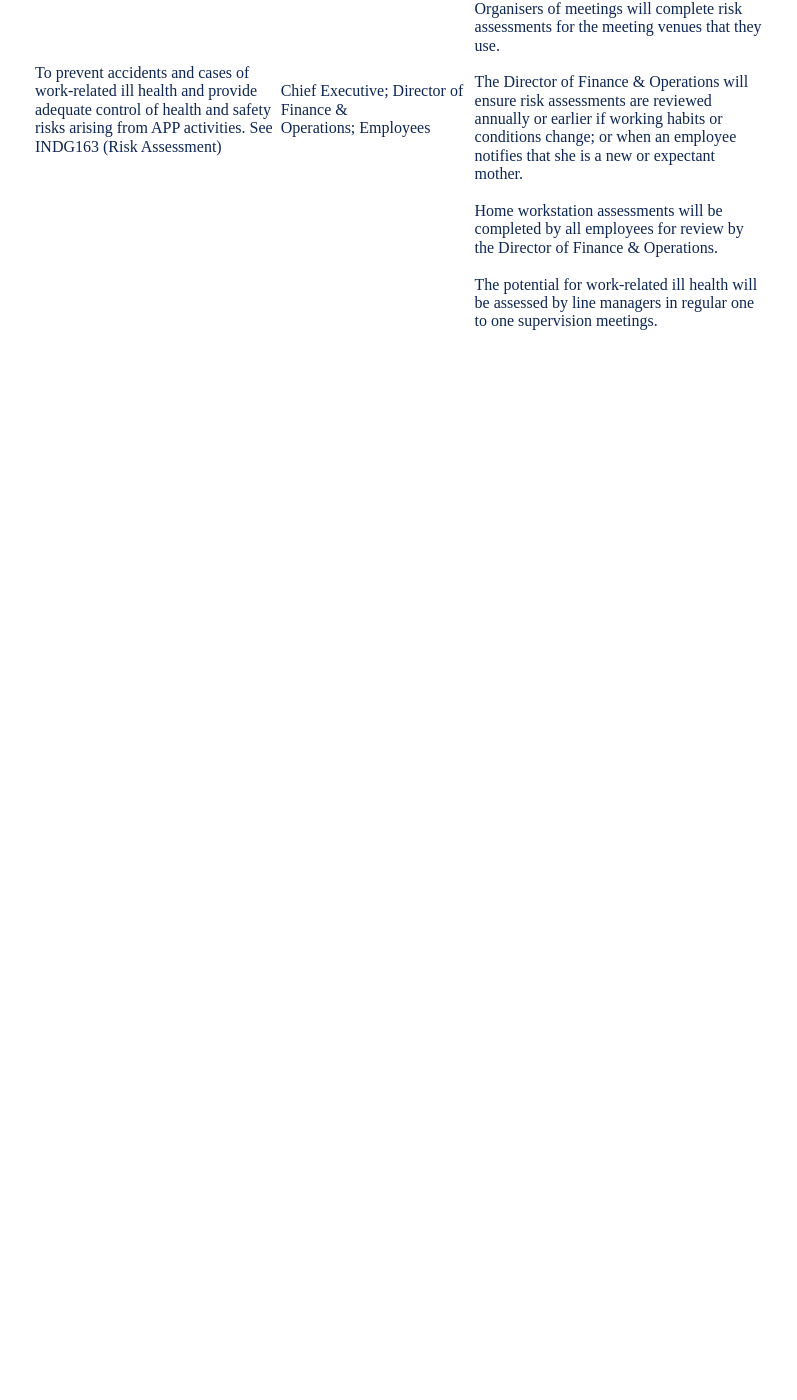
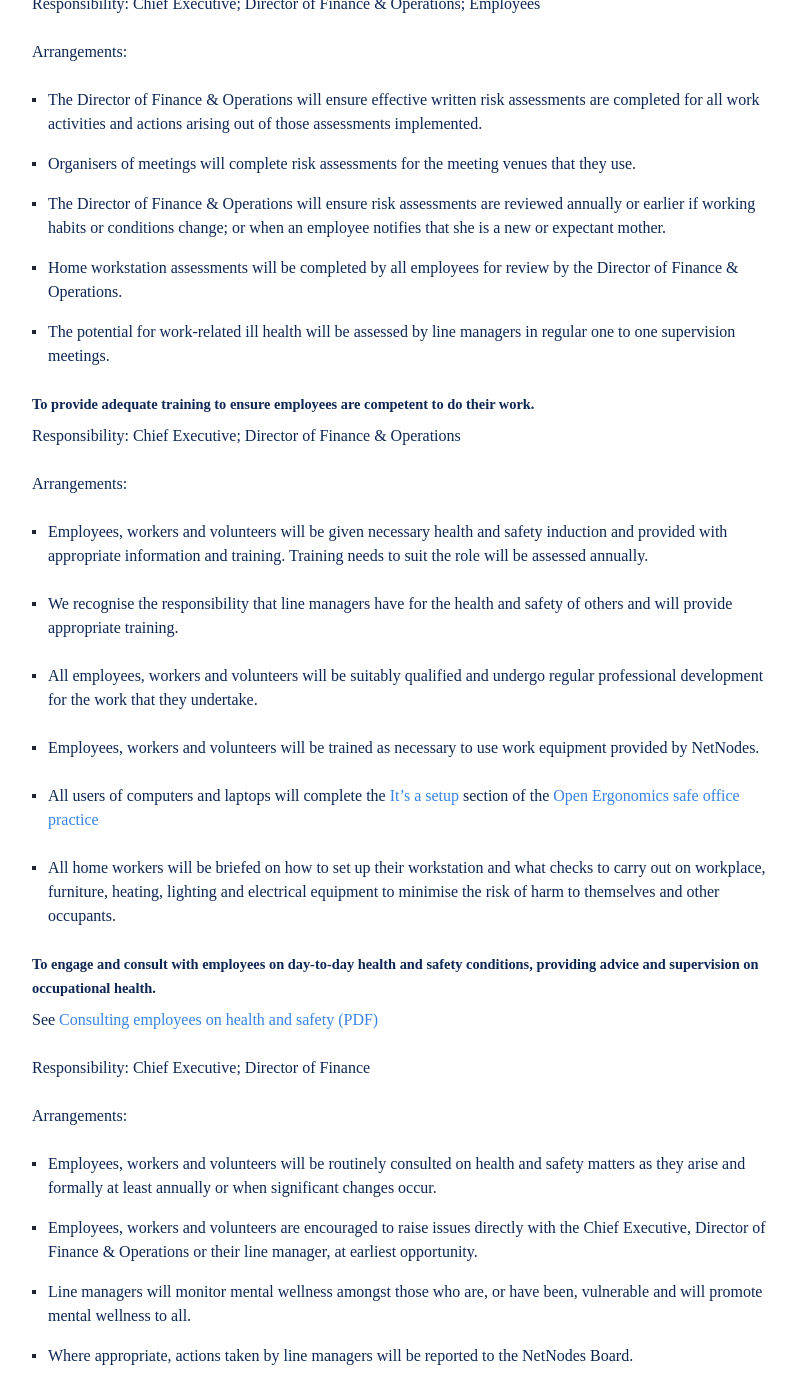
Before and after one commit to netnodes/Values, a Jekyll site: the page built from docs/hs_policy.md, in a window 1280 px wide and 1400 px high, scrolled down 880 px. Shown: the whole window, without its empty margins (240-1037 px from the left). Built offline with Jekyll 4.4.1, drawn with Linux system fonts in a browser that asks for light colours; some web fonts are replaced; our own code applies the rules of GitHub Pages for plain Markdown files; a script that is not in the unit is left out; before the commit the page ends 1246 px from its top, so only the background shows below that; some of the changed text lies outside the part shown.

Commit message:
second pass at an hs policy

```diff
--- a/docs/hs_policy.md
+++ b/docs/hs_policy.md
@@ -21,6 +21,46 @@ All employees, workers and volunteers have a responsibility for their own health
 
 External specialist/technical advice and training will be sought as necessary to ensure adequate precautions.
 
-Statement of general policy  |  Responsibility  | Arrangements
-:-----------|:----------------|:-------------
-To prevent accidents and cases of work-related ill health and provide adequate control of health and safety risks arising from APP activities. See INDG163 (Risk Assessment) | Chief Executive; Director of Finance & Operations; Employees | The Director of Finance & Operations will ensure effective written risk assessments are completed for all work activities and actions arising out of those assessments implemented. <BR><BR> Organisers of meetings will complete risk assessments for the meeting venues that they use.<BR><BR> The Director of Finance & Operations will ensure risk assessments are reviewed annually or earlier if working habits or conditions change; or when an employee notifies that she is a new or expectant mother.<BR><BR> Home workstation assessments will be completed by all employees for review by the Director of Finance & Operations.<BR><BR> The potential for work-related ill health will be assessed by line managers in regular one to one supervision meetings.
+
+### Policy statements and associated arrangements
+
+#### To prevent accidents and cases of work-related ill health and provide adequate control of health and safety risks arising from NetNodes activities
+
+Responsibility: Chief Executive; Director of Finance & Operations; Employees
+
+Arrangements:
+- The Director of Finance & Operations will ensure effective written risk assessments are completed for all work activities and actions arising out of those assessments implemented.
+- Organisers of meetings will complete risk assessments for the meeting venues that they use.
+- The Director of Finance & Operations will ensure risk assessments are reviewed annually or earlier if working habits or conditions change; or when an employee notifies that she is a new or expectant mother.
+- Home workstation assessments will be completed by all employees for review by the Director of Finance & Operations.
+- The potential for work-related ill health will be assessed by line managers in regular one to one supervision meetings.
+
+#### To provide adequate training to ensure employees are competent to do their work.
+
+Responsibility: Chief Executive; Director of Finance & Operations
+
+Arrangements:
+- Employees, workers and volunteers will be given necessary health and safety induction and provided with appropriate information and training. Training needs to suit the role will be assessed annually.
+
+- We recognise the responsibility that line managers have for the health and safety of others and will provide appropriate training.
+
+- All employees, workers and volunteers will be suitably qualified and undergo regular professional development for the work that they undertake.
+
+- Employees, workers and volunteers will be trained as necessary to use work equipment provided by NetNodes.
+
+- All users of computers and laptops will complete the [It’s a setup](https://openerg.com/dse/setup.html) section of the [Open Ergonomics safe office practice](http://openerg.com/dse/index.html)
+
+- All home workers will be briefed on how to set up their workstation and what checks to carry out on workplace, furniture, heating, lighting and electrical equipment to minimise the risk of harm to themselves and other occupants.
+
+
+#### To engage and consult with employees on day-to-day health and safety conditions, providing advice and supervision on occupational health.
+
+See [Consulting employees on health and safety (PDF)](https://policy.netnodes.net/assets/files/HSE_Consulting_employees_on_health_and_safety.pdf)
+
+Responsibility: Chief Executive; Director of Finance
+
+Arrangements:
+- Employees, workers and volunteers will be routinely consulted on health and safety matters as they arise and formally at least annually or when significant changes occur.
+- Employees, workers and volunteers are encouraged to raise issues directly with the Chief Executive, Director of Finance & Operations or their line manager, at earliest opportunity.
+- Line managers will monitor mental wellness amongst those who are, or have been, vulnerable and will promote mental wellness to all.
+- Where appropriate, actions taken by line managers will be reported to the NetNodes Board.
```
Also changed, not shown: 1 other file.
